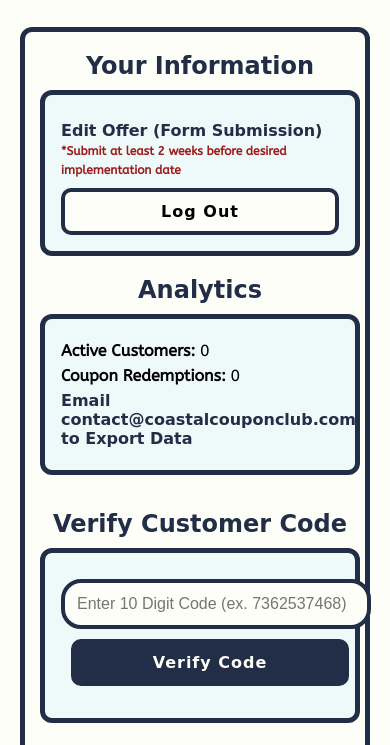
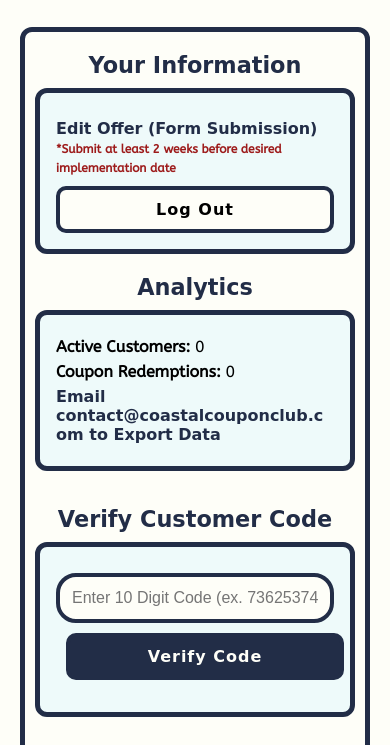
Before and after one commit to CoastalCouponClub/coupon-verification, a website with bundled scripts: page businessportal/dashboard.html in a window 390 px wide. Shown: the part 99-844 px from the top of the page. Built offline with nearby package versions, Linux system fonts and the light colour scheme; no server answers; a web font is replaced by a local one.

Commit message:
Update dashboard.html

```diff
--- a/businessportal/dashboard.html
+++ b/businessportal/dashboard.html
@@ -2,7 +2,7 @@
 <html lang="en">
 <head>
   <meta charset="UTF-8" />
-  <meta name="viewport" content="width=device-width, initial-scale=1.0"/>
+  <meta name="viewport" content="width=device-width, initial-scale=1.0, maximum-scale=1.0, user-scalable=no"/>
   <title>Business Dashboard</title>
 
   <style>
@@ -48,6 +48,7 @@
       flex-direction: column;
       height: 100%;
       box-sizing: border-box;
+      overflow: hidden;
     }
 
     h1 {
@@ -70,6 +71,8 @@
     .right-column {
       flex: 1;
       min-width: 320px;
+      max-width: 100%;
+      box-sizing: border-box;
     }
 
     .section {
@@ -78,6 +81,8 @@
       border-radius: 12px;
       padding: 20px;
       margin-bottom: 20px;
+      overflow-wrap: break-word;
+      word-break: break-word;
     }
 
     h2 {
@@ -127,6 +132,8 @@
       background-color: #fefef8;
       flex: 1;
       min-width: 0;
+      width: 100%;
+      box-sizing: border-box;
     }
 
     .code-actions {
@@ -230,7 +237,7 @@
     /* Mobile View */
     @media (max-width: 600px) {
       .dashboard-wrapper {
-        padding: 20px 15px;
+        padding: 20px 10px;
       }
 
       h1 {
@@ -238,7 +245,7 @@
       }
 
       h2 {
-        font-size: 1.5em;
+        font-size: 1.4em;
       }
 
       #codeInput,
@@ -294,7 +301,6 @@
     <h1>Welcome to Your Dashboard</h1>
     <div class="dashboard-wrapper">
       <div class="dashboard-grid">
-        <!-- LEFT COLUMN -->
         <div class="left-column">
           <h2>Your Information</h2>
           <div class="section">
@@ -320,7 +326,6 @@
           </div>
         </div>
 
-        <!-- RIGHT COLUMN -->
         <div class="right-column">
           <h2>Verify Customer Code</h2>
           <div class="section">
```
